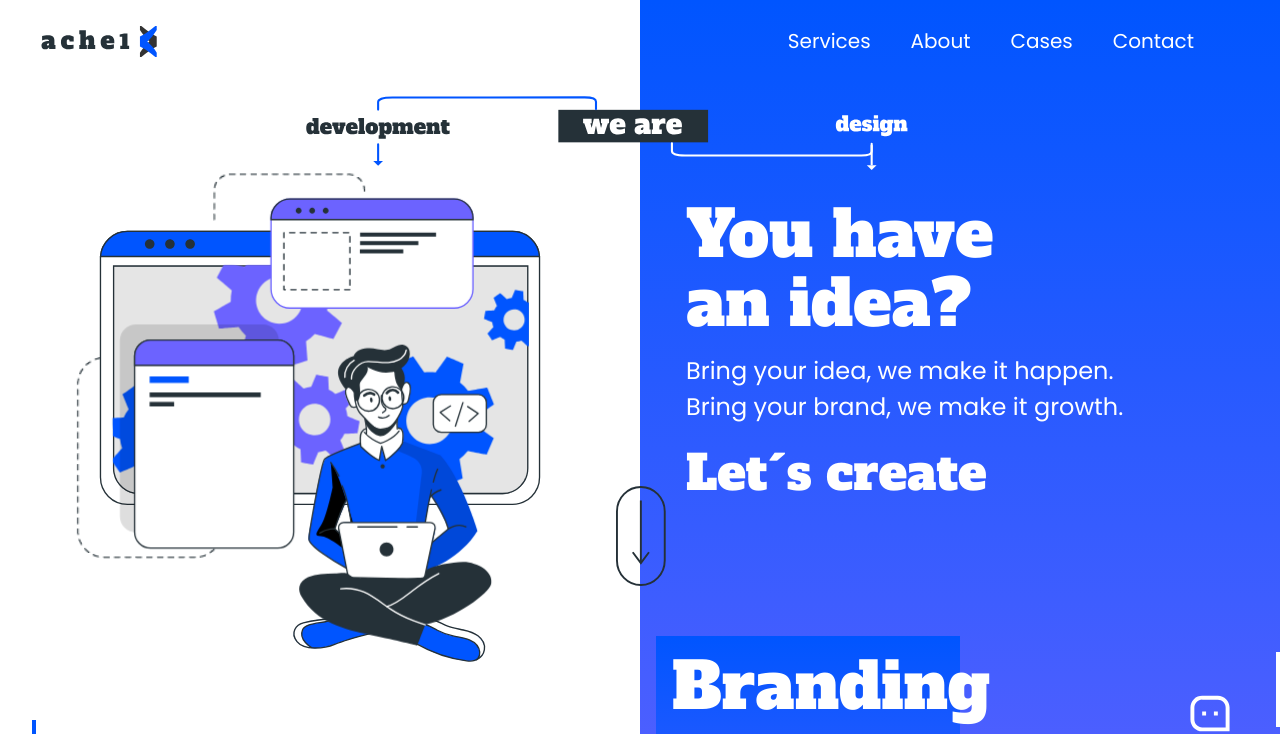
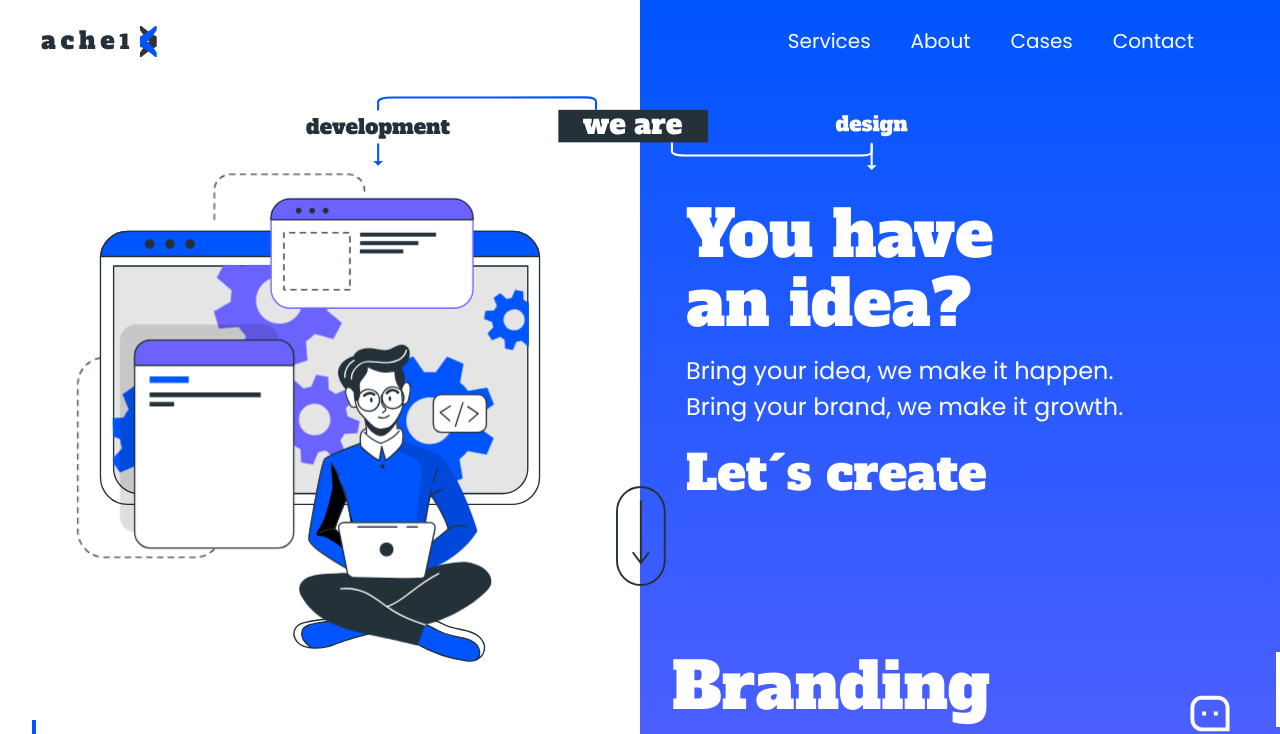
Before and after one commit to AlejandroM12/ache1, a React (Create React App) app: page / in a window 1280 px wide. Shown: the top 734 px of the page. Built offline with nearby package versions, Linux system fonts and the light colour scheme.

Commit message:
Fix background

```diff
--- a/src/components/ContainerRight.jsx
+++ b/src/components/ContainerRight.jsx
@@ -1,7 +1,7 @@
 const ContainerRight = ({ children }) => {
   return (
     <>
-      <div className="container rightside">
+      <div className="container rightside background">
         <div className="content">{children}</div>
       </div>
     </>
--- a/src/scss/components/_containerRight.scss
+++ b/src/scss/components/_containerRight.scss
@@ -1,3 +1,6 @@
 .logo-home{
     transform: translate(-350px);
 }
+.background{
+    background: transparent;
+}
```
